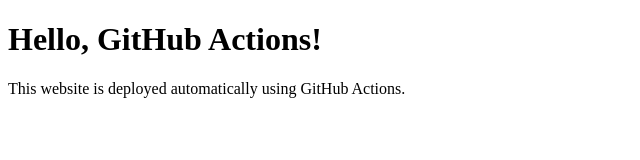
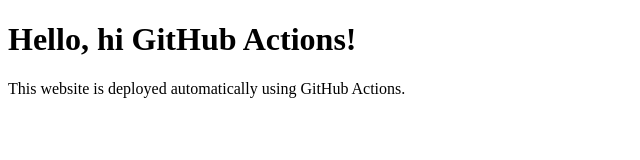
Before and after one commit to snehal138/-project, a plain HTML site: page index.html in a window 1280 px wide. Shown: the whole page, without its empty margins (0-640 px from the left). Drawn offline with Linux system fonts and the light colour scheme.

Commit message:
Update greeting in index.html

```diff
--- a/index.html
+++ b/index.html
@@ -4,7 +4,7 @@
     <title>My GitHub Pages Website</title>
 </head>
 <body>
-    <h1>Hello, GitHub Actions!</h1>
+    <h1>Hello, hi GitHub Actions!</h1>
     <p>This website is deployed automatically using GitHub Actions.</p>
 </body>
 </html>
```
